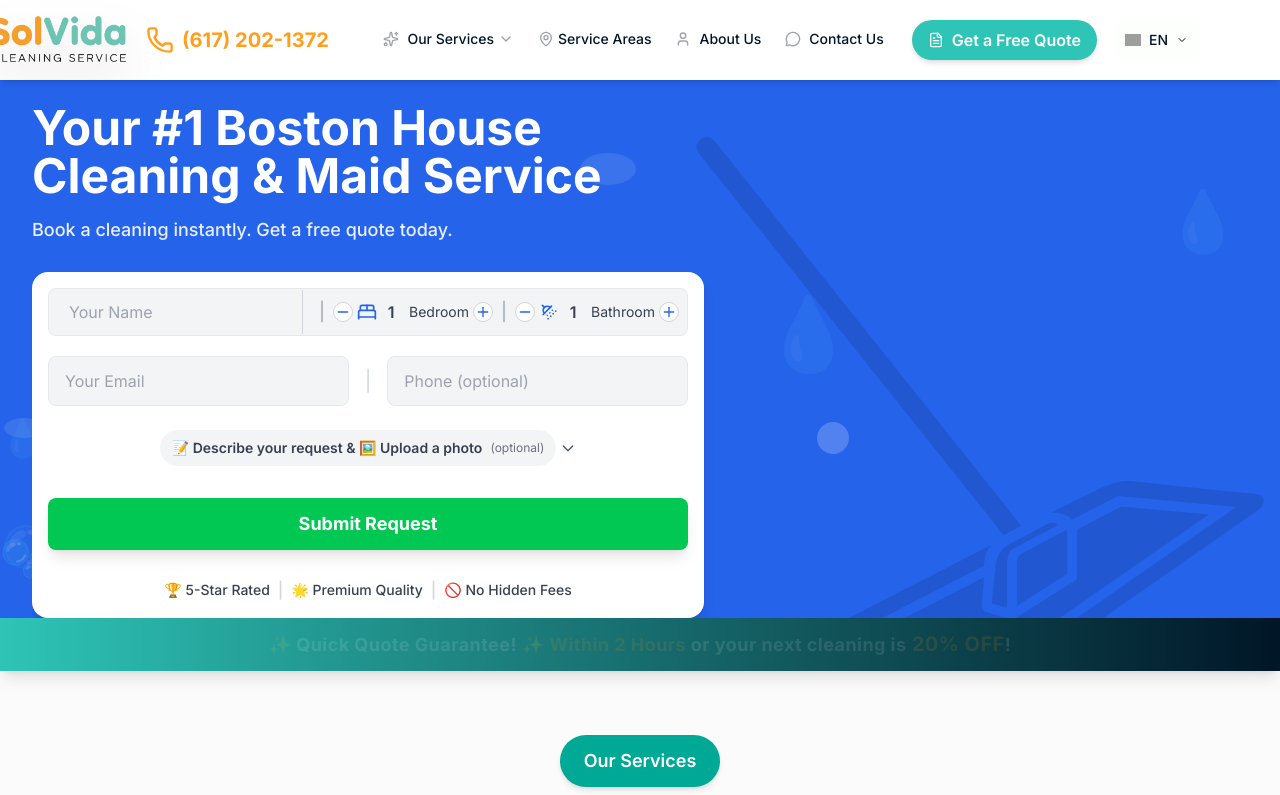
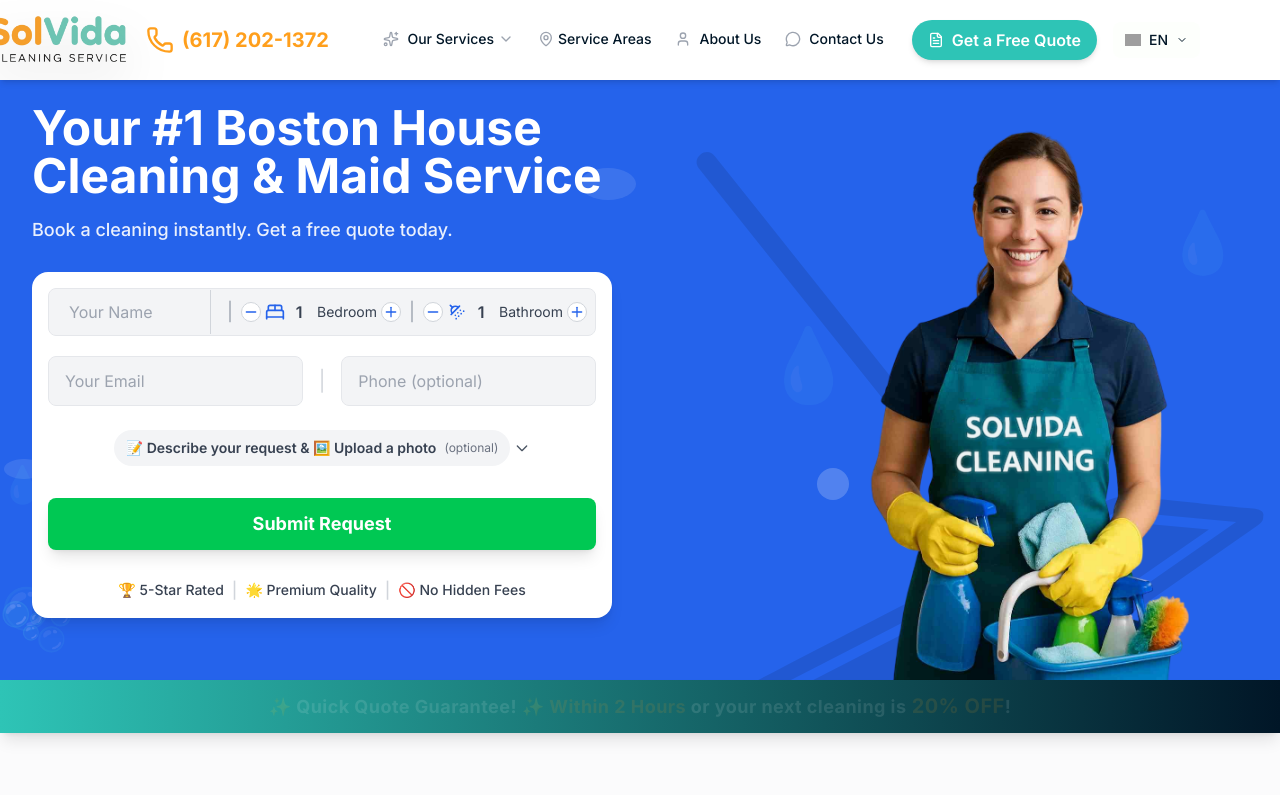
Before and after one commit to volkanmutaf/solvidaclean, a React (Vite) app: page / in a window 1280 px wide. Shown: the top 795 px of the page. Built offline with nearby package versions, Linux system fonts and the light colour scheme; grey boxes are pictures that could not be loaded.

Commit message:
Fix maid image positioning - restore to working version

```diff
--- a/src/components/Hero.jsx
+++ b/src/components/Hero.jsx
@@ -471,6 +471,21 @@
           </form>
         </div>
 
+        {/* RIGHT CONTENT - Maid Image (Desktop only) - Above blue background */}
+        <div className="hidden lg:flex flex-1 items-end justify-end relative z-50 pr-4 xl:pr-8 pb-0 mb-0">
+          <img
+            src="/images/cleaner-woman2.png"
+            alt="Professional cleaning staff"
+            className="w-auto h-auto max-w-xs xl:max-w-sm object-contain"
+            draggable={false}
+            style={{ marginBottom: 0, paddingBottom: 0 }}
+            onError={(e) => {
+              console.error('Hero maid image failed to load:', e.target.src);
+              e.target.style.display = 'none';
+            }}
+          />
+        </div>
+
       </div>
       {/* Floating Action Buttons (FAB) */}
       <div
--- a/src/pages/Home.jsx
+++ b/src/pages/Home.jsx
@@ -32,28 +32,8 @@
 
   return (
     <>
-      <div className="relative">
-        <Hero />
-        <QuoteStripBanner />
-        {/* Cleaner Woman Image - Above blue background, aligned with banner top */}
-        <div className="hidden lg:block absolute right-4 xl:right-8 pointer-events-none" style={{
-          bottom: '100%',
-          zIndex: 50,
-          transform: 'translateY(0)',
-        }}>
-          <img
-            src="/images/cleaner-woman2.png"
-            alt="Professional cleaning staff member"
-            className="w-auto h-auto max-w-xs xl:max-w-sm object-contain"
-            style={{ marginBottom: 0, paddingBottom: 0 }}
-            draggable={false}
-            onError={(e) => {
-              console.error('Image failed to load:', e.target.src);
-              e.target.style.display = 'none';
-            }}
-          />
-        </div>
-      </div>
+      <Hero />
+      <QuoteStripBanner />
 
       {/* Fiyat teklifi formu */}
       {/* <QuoteForm /> */}
```
